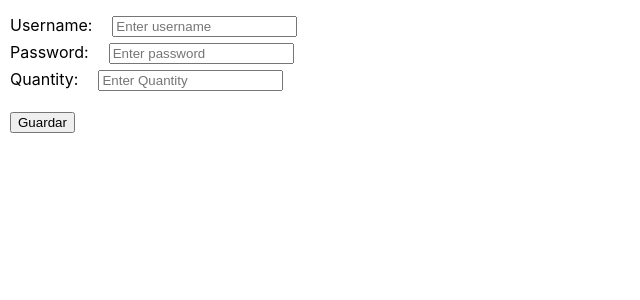
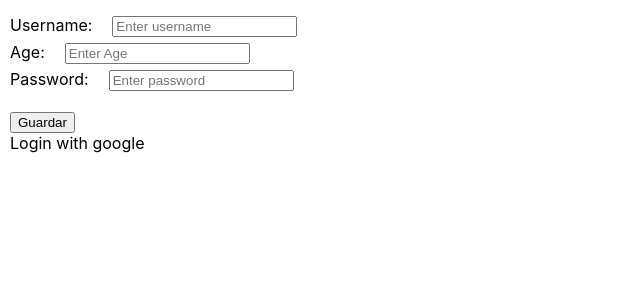
Before and after one commit to mcasami-kave/dynamic-forms-react, a React (Create React App) app: page / in a window 1280 px wide. Shown: the top 300 px of the page, without its empty margins (0-640 px from the left). Built offline with nearby package versions, Linux system fonts and the light colour scheme.

Commit message:
Full dynamic form

```diff
--- a/package.json
+++ b/package.json
@@ -12,6 +12,7 @@
     "@types/react-dom": "^18.0.6",
     "react": "^18.2.0",
     "react-dom": "^18.2.0",
+    "react-hook-form": "^7.33.1",
     "react-scripts": "5.0.1",
     "typescript": "^4.7.4",
     "web-vitals": "^2.1.4"
--- a/src/App.tsx
+++ b/src/App.tsx
@@ -24,7 +24,7 @@ const sortFieldsByStore = (fields: Field[], fieldsOrderIds: any): Field[] => {
 }
 
 function App() {
-  const actualStore: Store = Store.ITALIA;
+  const actualStore: Store = Store.KOREA;
   const fields: Field[] = getFormFieldsByStore(loginForm, actualStore);
   const fieldsOrderIds: string[] = getFieldsOrderIdsByStore(fields, loginForm.fieldsOrder);
   const sortedFields: Field[] = sortFieldsByStore(fields, fieldsOrderIds);
@@ -34,6 +34,7 @@ function App() {
   return (
     <div>
       <DynamicForm {...{fields: sortedFields, onSubmit}}/>
+      <span>Login with google</span>
     </div>
   );
 }
--- a/src/assets/formFields.json
+++ b/src/assets/formFields.json
@@ -5,14 +5,12 @@
             "label": "Username",
             "placeholder": "Enter username",
             "type": "text",
-            "validationType": "string",
             "value": "",
             "validations": [
                 {
                     "type": "required",
-                    "params": [
-                        "Username is required"
-                    ]
+                    "value": true,
+                    "message": "Username is required"
                 }
             ]
         },
@@ -21,14 +19,12 @@
             "label": "Password",
             "placeholder": "Enter password",
             "type": "password",
-            "validationType": "string",
             "value": "",
             "validations": [
                 {
                     "type": "required",
-                    "params": [
-                        "Password is required"
-                    ]
+                    "value": true,
+                    "message": "Password is required"
                 }
             ]
         }
@@ -40,40 +36,38 @@
                 "label": "Age",
                 "placeholder": "Enter Age",
                 "type": "text",
-                "validationType": "string",
                 "value": "",
                 "validations": [
                     {
                         "type": "required",
-                        "params": [
-                            "Birth Day is required"
-                        ]
+                        "value": true,
+                        "message": "Password is required"
                     },
                     {
                         "type": "min",
-                        "params": [
-                            18,
-                            "Only people over 18 years old"
-                        ]
+                        "value": 18,
+                        "message": "Only people over 18 years old"
+                    },
+                    {
+                        "type": "max",
+                        "value": 99,
+                        "message": "Only people under 99 years old"
                     }
                 ]
             }
         ],
         "it": [
             {
-                "id": "quantity",
-                "label": "Quantity",
-                "placeholder": "Enter Quantity",
-                "type": "number",
-                "validationType": "number",
+                "id": "city",
+                "label": "City",
+                "placeholder": "Enter City",
+                "type": "text",
                 "value": "",
                 "validations": [
                     {
                         "type": "min",
-                        "params": [
-                            20,
-                            "Only people over 18 years old"
-                        ]
+                        "value": 2,
+                        "message": "More one char"
                     }
                 ]
             }
@@ -83,6 +77,6 @@
         "username",
         "age",
         "password",
-        "quantity"
+        "city"
     ]
 }
--- a/src/components/DynamicForm/index.tsx
+++ b/src/components/DynamicForm/index.tsx
@@ -1,14 +1,36 @@
-import { Field } from "../../interfaces/form.interface";
+import { useForm } from "react-hook-form";
+
+import { Field, Validation } from "../../interfaces/form.interface";
 
 interface FormFieldProps {
     field: Field;
+    register: any;
+    errors: any;
 }
 
-function FormField({ field }: FormFieldProps): JSX.Element {
-    const {id, label, placeholder, type, value, validationType, validations} = field;
+interface RHFValidator {
+    [validatorType: string]: ReactHookFormValidator;
+}
+
+interface ReactHookFormValidator {
+    value: boolean | string | number;
+    message: string
+}
+
+const getReactHookFormValidators = (validations: Validation[]): RHFValidator => {
+    const validators: RHFValidator = {}
+    validations.forEach(({ type, value, message}: Validation) => validators[type] = {value, message});
+    return validators;
+}
+
+function FormField({ field, register, errors }: FormFieldProps): JSX.Element {
+    const {id, label, placeholder, type, value, validations} = field;
+    const validators: RHFValidator = getReactHookFormValidators(validations);
+    console.log(validators)
     return <div style={{paddingTop: 5}}>
         <label htmlFor={id} style={{paddingRight: 20}}>{label}:</label>
-        <input type={type} id={id} name="fname" placeholder={placeholder}></input><br />
+        <input type={type} id={id} name={id} placeholder={placeholder} {...register(id, validators)}></input><br />
+        {errors[id] && <span>{errors[id].message}</span>}
     </div>;
 }
 
@@ -18,10 +40,11 @@ interface DynamicFormProps {
 }
 
 function DynamicForm({ fields, onSubmit}: DynamicFormProps) : JSX.Element {
+    const { handleSubmit, register, formState: { errors } } = useForm();
     return (
-        <form onSubmit={onSubmit}>
+        <form onSubmit={handleSubmit(onSubmit)}>
             {
-               fields.map((field: Field) => <FormField key={field.id} {...{field}} />)
+               fields.map((field: Field) => <FormField key={field.id} {...{field, register, errors }} />)
             }
             <br />
             <input type="submit" value="Guardar" />
--- a/src/interfaces/form.interface.ts
+++ b/src/interfaces/form.interface.ts
@@ -13,12 +13,12 @@ export interface Field {
     label: string;
     placeholder: string;
     type: string;
-    validationType: string;
     value: string;
     validations: Validation[];
 }
 
 export interface Validation {
     type: string;
-    params: string[];
+    value: boolean | string | number;
+    message: string;
 }
```
Also changed, not shown: 1 other file (tests, documents, lock files or other folders).
